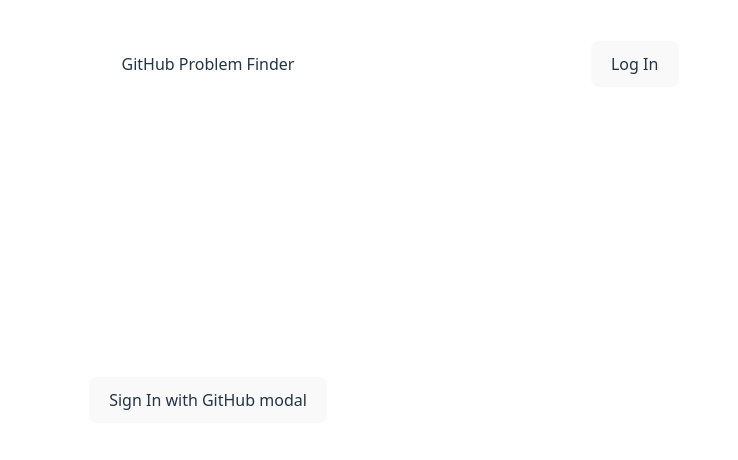
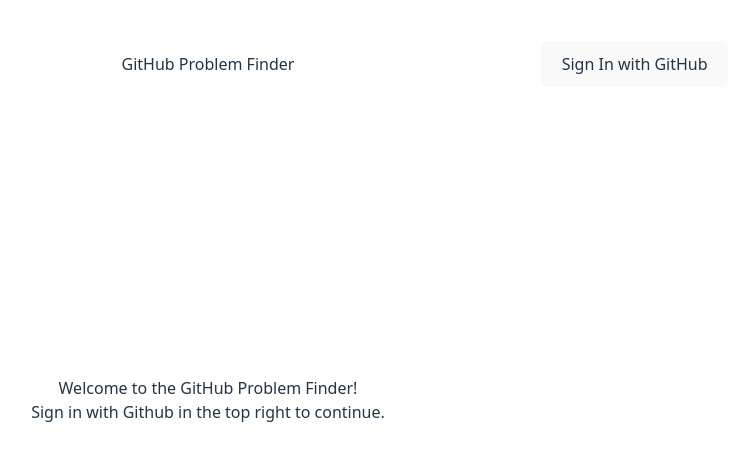
Before and after one commit to RTids/GitHub_Problem_Finder, a React (Vite) app in the folder client/: page / in a window 1280 px wide. Shown: the top 460 px of the page, without its empty margins (432-1170 px from the left). Built offline with nearby package versions, Linux system fonts and the light colour scheme; no server answers.

Commit message:
Updated API endpoint to correctly search for no:assignee, as this was previously not working all the time

```diff
--- a/client/package.json
+++ b/client/package.json
@@ -12,6 +12,7 @@
   "dependencies": {
     "@tailwindcss/vite": "^4.1.18",
     "axios": "^1.13.2",
+    "date-fns": "^4.1.0",
     "react": "^19.2.0",
     "react-dom": "^19.2.0",
     "tailwindcss": "^4.1.18"
--- a/client/src/App.tsx
+++ b/client/src/App.tsx
@@ -47,7 +47,7 @@
 			}
 			getAccessToken();
 		}
-	}, []);
+	}, [accessToken]);
 
 	useEffect(() => {
 		if (!accessToken) return;
@@ -66,12 +66,13 @@
 
 	return (
 		<div className='w-full flex flex-col justify-center items-center'>
-			<NavBar userData={userData} logOut={logOut} />
+			<NavBar userData={userData} logOut={logOut} logIn={logInWithGitHub} />
 			{accessToken ? (
 				<UserHomePage logOut={logOut} userData={userData} />
 			) : (
 				<>
-					<button onClick={logInWithGitHub}>Sign In with GitHub modal</button>
+					<h1>Welcome to the GitHub Problem Finder!</h1>
+					<h2>Sign in with Github in the top right to continue.</h2>
 				</>
 			)}
 		</div>
--- a/client/src/components/Issue.tsx
+++ b/client/src/components/Issue.tsx
@@ -1,4 +1,5 @@
 import type { currentIssueData } from '../types';
+import { formatDistanceToNow } from 'date-fns';
 
 type IssueProps = {
 	currentIssue: currentIssueData | null;
@@ -16,6 +17,14 @@
 			<div>
 				<h3>{currentIssue?.title}</h3>
 				<p>{currentIssue?.description}</p>
+				<p>
+					Posted{' '}
+					{currentIssue?.created_at
+						? formatDistanceToNow(new Date(currentIssue.created_at), {
+								addSuffix: true,
+							})
+						: ''}
+				</p>
 				<a target='_blank' href={currentIssue?.html_url}>
 					Link to issue
 				</a>
--- a/client/src/components/NavBar.tsx
+++ b/client/src/components/NavBar.tsx
@@ -2,10 +2,11 @@
 
 type NavBarProps = {
 	logOut: () => void;
+	logIn: () => void;
 	userData: UserData | null;
 };
 
-export default function NavBar({ userData, logOut }: NavBarProps) {
+export default function NavBar({ userData, logIn, logOut }: NavBarProps) {
 	return (
 		<nav className='fixed top-0 h-32 w-full flex flex-row justify-around items-center'>
 			<div className='w-100'></div>
@@ -23,7 +24,7 @@
 						</div>
 					</div>
 				) : (
-					<button>Log In</button>
+					<button onClick={logIn}>Sign In with GitHub</button>
 				)}
 			</div>
 		</nav>
--- a/client/src/types.ts
+++ b/client/src/types.ts
@@ -11,4 +11,5 @@
 	url?: string;
 	language?: string;
 	html_url?: string;
+	created_at?: Date;
 };
```
Also changed, not shown: client/src/routes/LandingPage.tsx (deleted), 2 other files (tests, documents, lock files or other folders).
